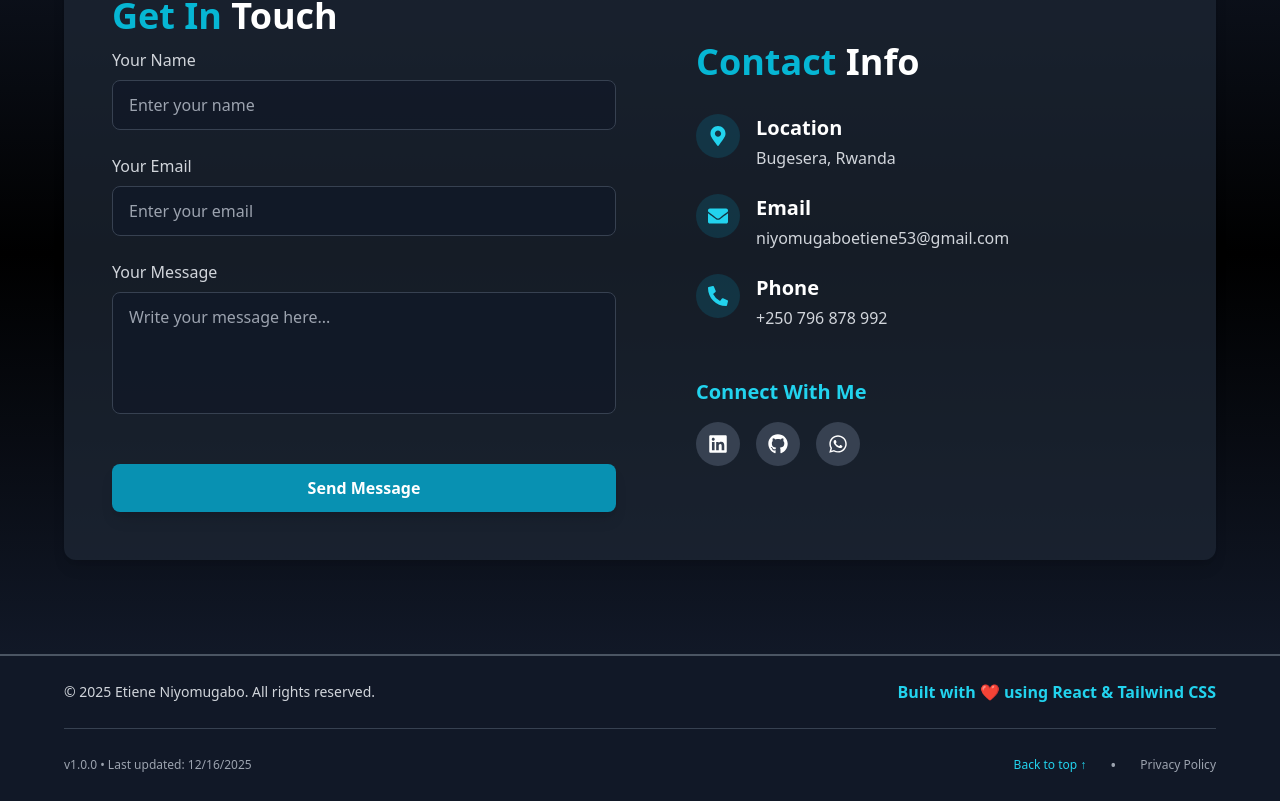
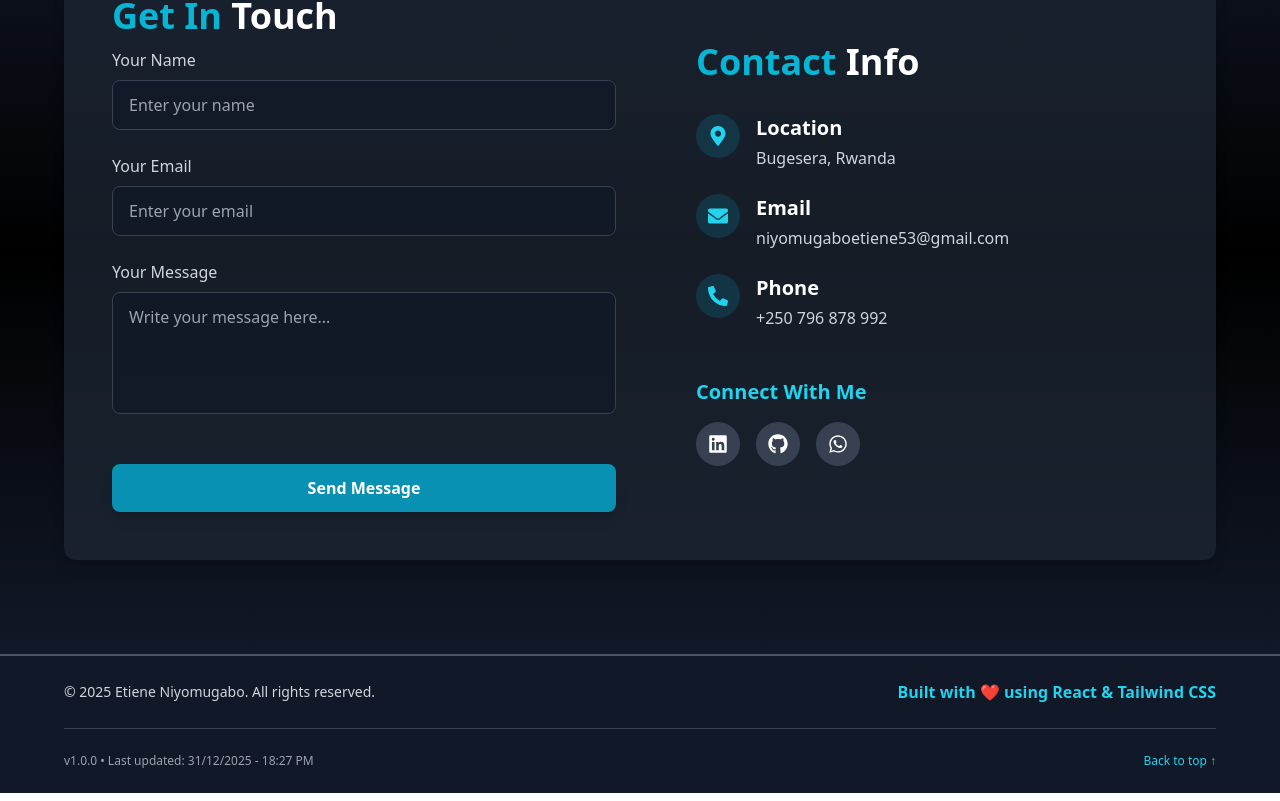
Before and after one commit to niyomugaboetiene/my-portifolio.dev.2.0, a React (Vite) app in the folder my-portifolio/: page / in a window 1280 px wide. Shown: the part 6332-7133 px from the top of the page. Built offline with nearby package versions, Linux system fonts and the light colour scheme.

Commit message:
handling verification code

```diff
--- a/my-portifolio/src/pages/footer.jsx
+++ b/my-portifolio/src/pages/footer.jsx
@@ -17,7 +17,7 @@ function Footer() {
                 <div className="mt-4 sm:mt-6 pt-4 sm:pt-6 border-t border-gray-200 dark:border-gray-700">
                     <div className="flex flex-col sm:flex-row items-center justify-center sm:justify-between gap-3 sm:gap-6">
                         <p className="text-xs text-gray-500 dark:text-gray-400 text-center">
-                            v1.0.0 • Last updated: {new Date().toLocaleDateString()}
+                            v1.0.0 • Last updated: 31/12/2025 - 18:27 PM
                         </p>
 
                         <div className="flex items-center justify-center gap-4 sm:gap-6">
@@ -26,13 +26,6 @@ function Footer() {
                                 className="text-xs text-cyan-500 dark:text-cyan-400 hover:text-cyan-600 dark:hover:text-cyan-300 transition-colors"
                             >
                                 Back to top ↑
-                            </a>
-                            <span className="hidden sm:inline text-gray-400">•</span>
-                            <a
-                                href="/privacy"
-                                className="text-xs text-gray-500 dark:text-gray-400 hover:text-cyan-500 transition-colors hidden sm:inline"
-                            >
-                                Privacy Policy
                             </a>
                         </div>
                     </div>
```
